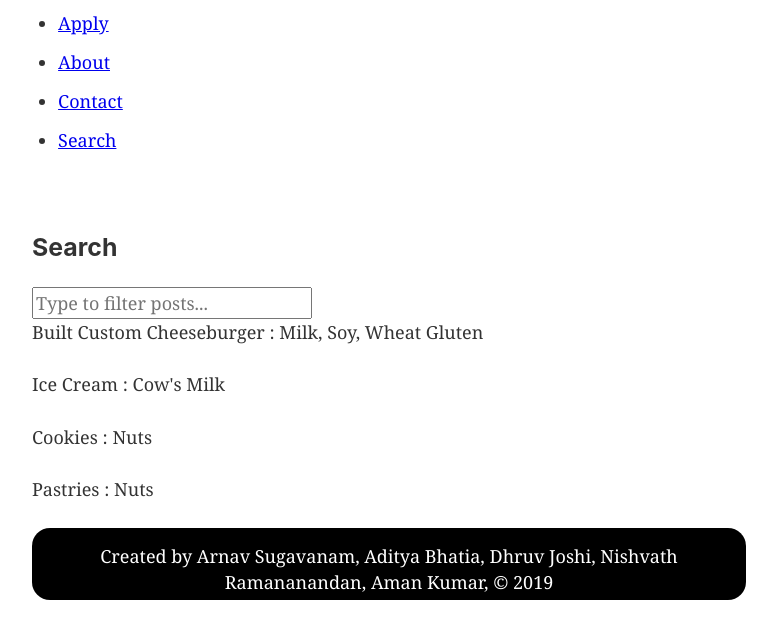
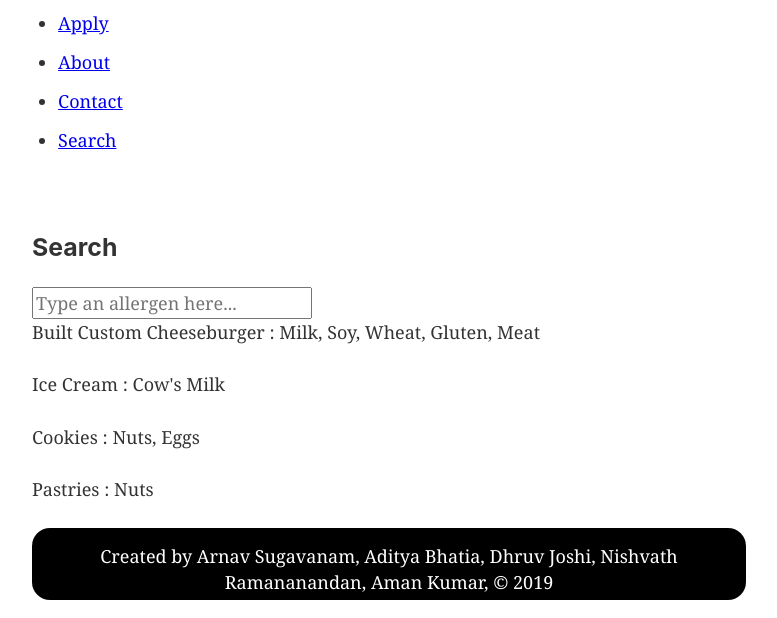
Before and after one commit to ArnavSug/Conrad-PNAP-Website, a Gatsby site: page /search in a window 1280 px wide. Shown: the part 210-828 px from the top of the page, without its empty margins (251-1028 px from the left). Built offline with nearby package versions, Linux system fonts and the light colour scheme; Gatsby itself is replaced by a stand-in of ours.

Commit message:
Update search.js

```diff
--- a/src/pages/search.js
+++ b/src/pages/search.js
@@ -6,7 +6,7 @@ const SearchPage = () => {
     var data = [
         {
             foodName: 'Built Custom Cheeseburger',
-            allergins: 'Milk, Soy, Wheat Gluten'
+            allergins: 'Milk, Soy, Wheat, Gluten, Meat'
         },
         {
             foodName: 'Ice Cream',
@@ -14,7 +14,7 @@ const SearchPage = () => {
         },
         {
             foodName: 'Cookies',
-            allergins: 'Nuts'
+            allergins: 'Nuts, Eggs'
         },
         {
             foodName: 'Pastries',
@@ -54,7 +54,7 @@ const SearchPage = () => {
             <input
               type="text"
               aria-label="Search"
-              placeholder="Type to filter posts..."
+              placeholder="Type an allergen here..."
               onChange={handleInputChange}
             />
             {
```
